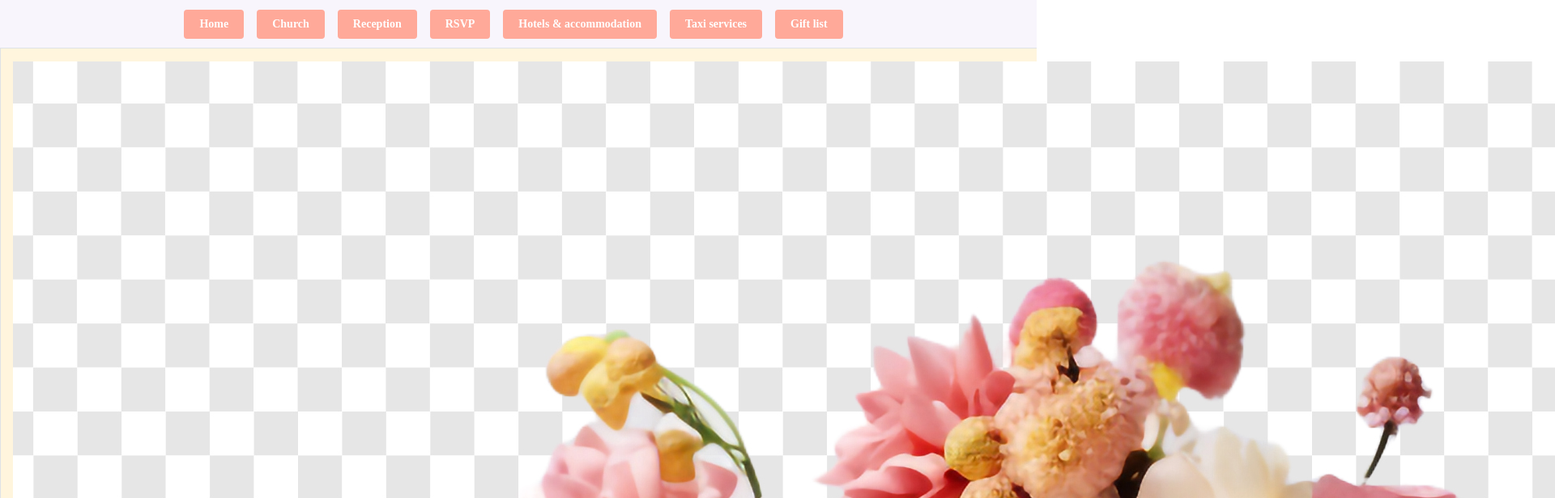
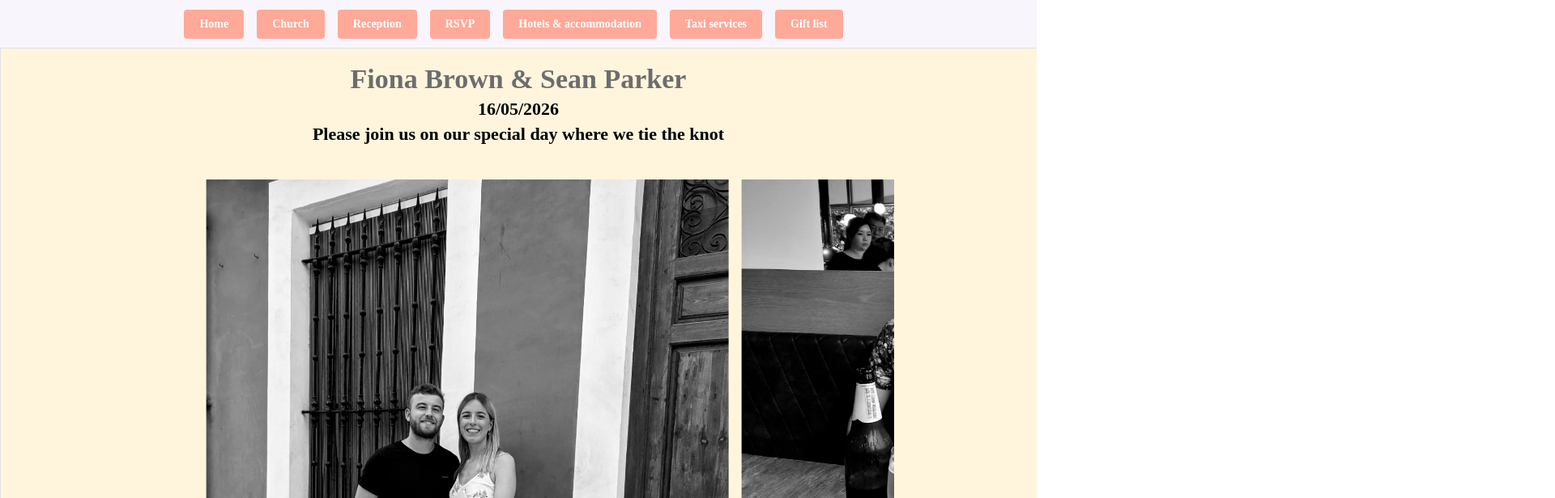
Before and after one commit to sparker0664/Wedding-App, a React (Vite) app: page /home in a window 1280 px wide. Shown: the top 616 px of the page at 81% size, 1920 px wide, since content can reach past the window. Built offline with nearby package versions, Linux system fonts and the light colour scheme.

Commit message:
initial carousel

```diff
--- a/src/components/layout.tsx
+++ b/src/components/layout.tsx
@@ -4,18 +4,15 @@ import {
   em,
   Group,
   rem,
-    Image,
   useMantineTheme,
 } from "@mantine/core";
 import { Outlet } from "react-router";
 import StandardButton from "./buttons/StandardButton";
 import { useDisclosure, useMediaQuery } from "@mantine/hooks";
-import boquet from "../assets/boquet.jpg";
 
 export default function Layout() {
   const [opened, { toggle }] = useDisclosure(false);
   const isMobile = useMediaQuery(`(max-width: ${em(750)})`);
-    console.log(isMobile);
   const menuHeight = opened && isMobile ? 200 : 60;
   const theme = useMantineTheme();
   return (
@@ -44,17 +41,8 @@ export default function Layout() {
         },
       }}
     >
-            <AppShell.Header
-                pt="sm"
-                pr="sm"
-                mb="sm"
-            >
-                <Burger
-                    opened={opened}
-                    onClick={toggle}
-                    hiddenFrom="xs"
-                    size="sm"
-                />
+      <AppShell.Header pt="sm" pr="sm" mb="sm">
+        <Burger opened={opened} onClick={toggle} hiddenFrom="xs" size="sm" />
         {(opened || !isMobile) && (
           <Group justify="Center">
             <StandardButton>Home</StandardButton>
@@ -70,11 +58,6 @@ export default function Layout() {
       <AppShell.Navbar />
       <AppShell.Main>
         <Group>
-                    <Image
-                        w="auto"
-                        fit="contain"
-                        src={boquet}
-                    />
           <Outlet />
         </Group>
       </AppShell.Main>
--- a/src/features/home.tsx
+++ b/src/features/home.tsx
@@ -1,12 +1,20 @@
 import classes from "./home.module.css";
-import { Container, Title, useMantineTheme } from "@mantine/core";
+import { Container, Title, useMantineTheme, Image } from "@mantine/core";
 import { Carousel } from "@mantine/carousel";
 import Autoplay from "embla-carousel-autoplay";
 import { useRef } from "react";
+import imagePaths from "../index";
 
 export default function Home() {
   const theme = useMantineTheme();
   const autoplay = useRef(Autoplay({ delay: 5000 }));
+
+  const slideshowSlides = imagePaths.map((src) => (
+    <Carousel.Slide key={src}>
+      <Image src={src.toString()} />
+    </Carousel.Slide>
+  ));
+
   return (
     <Container>
       <Title
@@ -16,23 +24,16 @@ export default function Home() {
       >
         Fiona Brown & Sean Parker
       </Title>
-            <Title
-                order={3}
-                className={classes.cursive}
-            >
+      <Title order={3} className={classes.cursive}>
         16/05/2026
       </Title>
-            <Title
-                order={3}
-                className={classes.cursive}
-                mb="lg"
-            >
+      <Title order={3} className={classes.cursive} mb="lg">
         Please join us on our special day where we tie the knot
       </Title>
       <Carousel
         pt="lg"
         slideSize="70%"
-                height={200}
+        height={600}
         slideGap="md"
         loop
         draggable={false}
@@ -41,11 +42,7 @@ export default function Home() {
         onMouseEnter={autoplay.current.stop}
         onMouseLeave={autoplay.current.reset}
       >
-                <Carousel.Slide>1</Carousel.Slide>
-                <Carousel.Slide>2</Carousel.Slide>
-                <Carousel.Slide>3</Carousel.Slide>
-                <Carousel.Slide>4</Carousel.Slide>
-                <Carousel.Slide>5</Carousel.Slide>
+        {slideshowSlides}
       </Carousel>
     </Container>
   );
--- /dev/null
+++ b/src/index.ts
@@ -0,0 +1,5 @@
+const images = import.meta.glob("./assets/carousel/*.jpg", { eager: true });
+
+const imagePaths = Object.values(images).map((mod) => mod.default);
+
+export default imagePaths;
```
Lines whose indentation alone changed are shown as unchanged.
